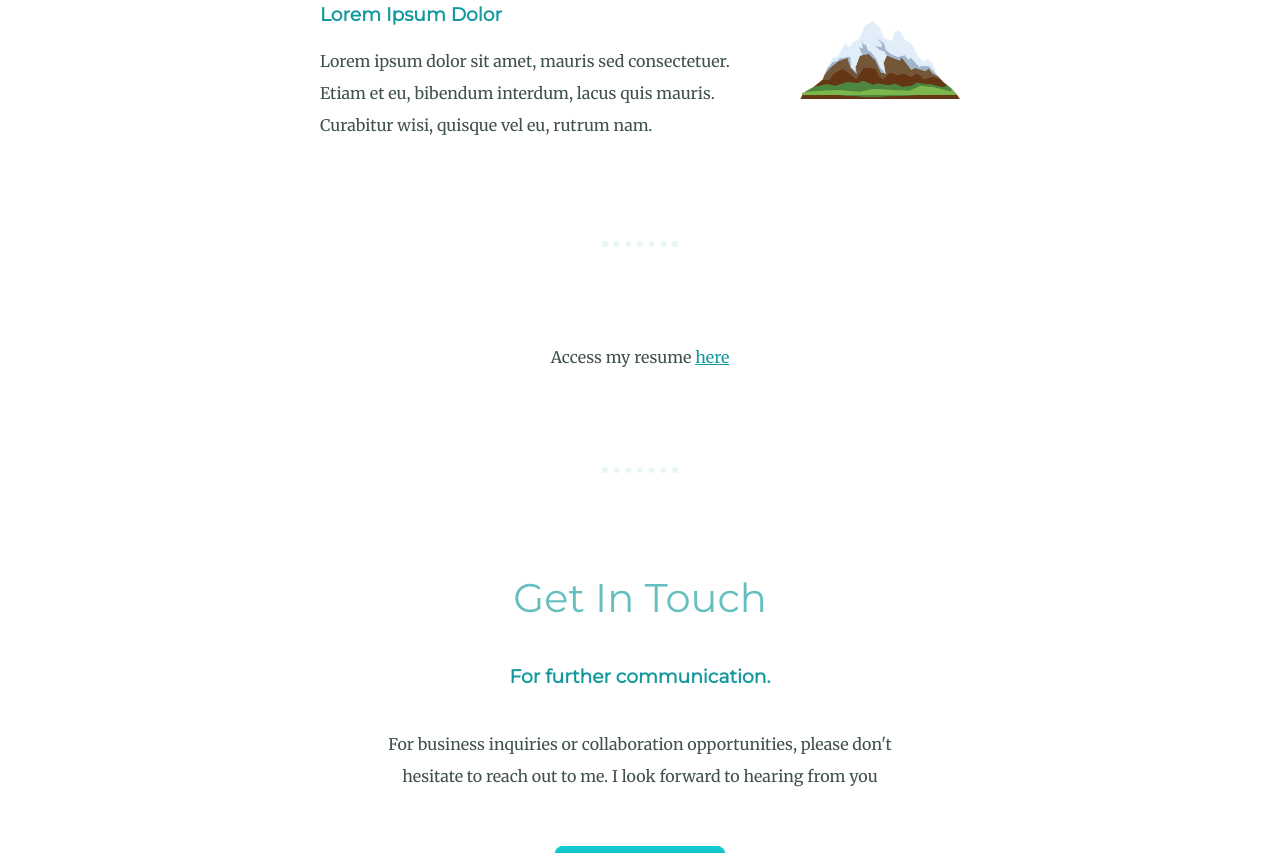
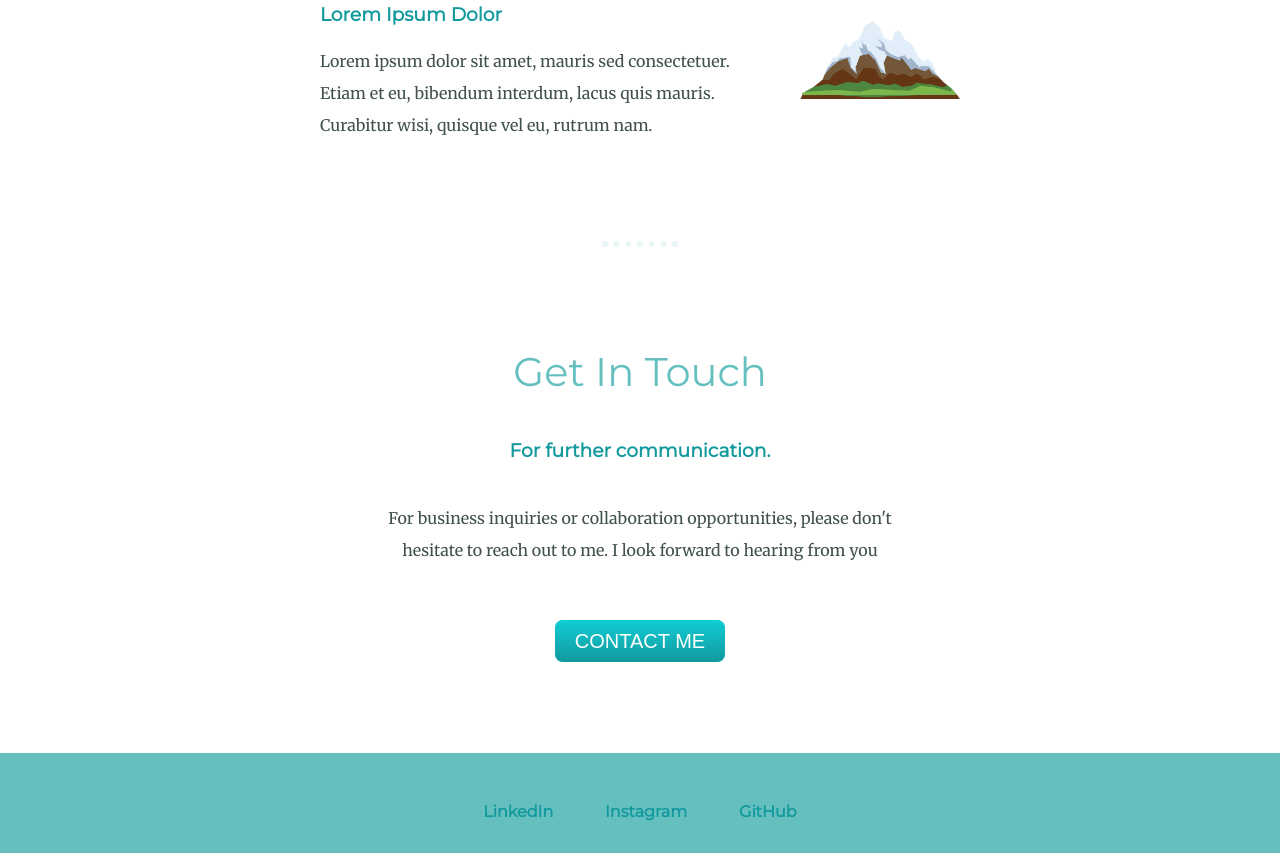
Before and after one commit to Nathan-Dolor/Personal-Site, a plain HTML site: page index.html in a window 1280 px wide. Shown: the part 1688-2541 px from the top of the page. Drawn offline with Linux system fonts and the light colour scheme.

Commit message:
Update index.html

```diff
--- a/index.html
+++ b/index.html
@@ -54,8 +54,6 @@
         </div>
       </div>
       <hr>
-      Access my resume <a href="Nathan Dolor Resume.pdf" download>here</a>
-      <hr>
       <div class="contact-me">
         <h2>Get In Touch</h2>
         <h3>For further communication.</h3>
```
